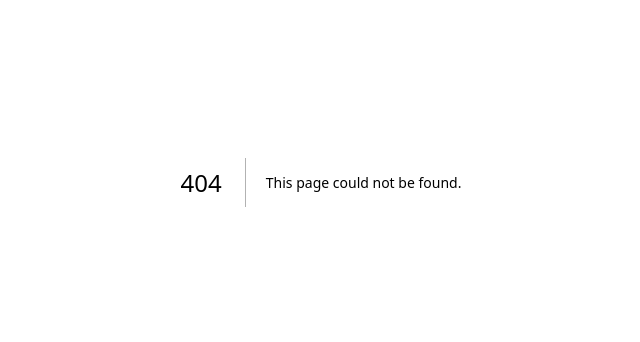
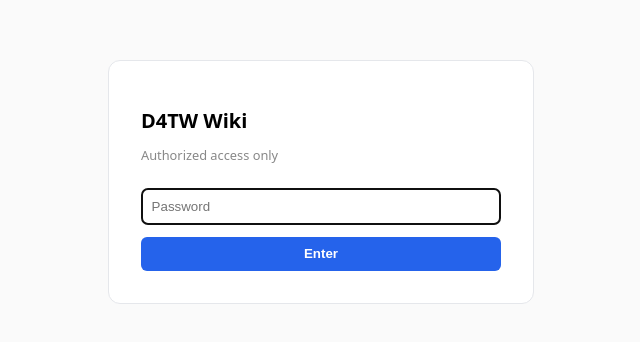
Before and after one commit to icub4igook/d4tw-wiki, a Next.js app: page /login in a window 1280 px wide. Before the commit this address had no page. Shown: the part 218-560 px from the top of the page, without its empty margins (319-959 px from the left). Built offline with nearby package versions, Linux system fonts and the light colour scheme.

Commit message:
Add password protection + noindex, webhook bypasses auth

```diff
--- /dev/null
+++ b/app/api/login/route.ts
@@ -0,0 +1,19 @@
+import { NextRequest, NextResponse } from 'next/server';
+
+export async function POST(request: NextRequest) {
+  const { password } = await request.json();
+
+  if (password === process.env.WIKI_PASSWORD) {
+    const response = NextResponse.json({ ok: true });
+    response.cookies.set('wiki_auth', password, {
+      httpOnly: true,
+      secure: true,
+      sameSite: 'lax',
+      maxAge: 60 * 60 * 24 * 30, // 30 days
+      path: '/',
+    });
+    return response;
+  }
+
+  return NextResponse.json({ error: 'Invalid password' }, { status: 401 });
+}
--- a/app/layout.tsx
+++ b/app/layout.tsx
@@ -1,15 +1,20 @@
-import "./globals.css";
-import { Metadata } from "next";
+import type { Metadata } from 'next';
 
 export const metadata: Metadata = {
-  title: "D4TW Wiki",
-  robots: { index: false, follow: false, nocache: true },
+  title: 'D4TW Wiki',
+  description: 'Brand intelligence wiki',
+  robots: { index: false, follow: false },
 };
 
 export default function RootLayout({ children }: { children: React.ReactNode }) {
   return (
     <html lang="en">
-      <body>{children}</body>
+      <head>
+        <meta name="robots" content="noindex, nofollow" />
+      </head>
+      <body style={{ fontFamily: 'system-ui, sans-serif', background: '#fafafa', margin: 0 }}>
+        {children}
+      </body>
     </html>
   );
 }
--- /dev/null
+++ b/app/login/page.tsx
@@ -0,0 +1,46 @@
+'use client';
+import { useState } from 'react';
+import { useRouter } from 'next/navigation';
+
+export default function LoginPage() {
+  const [password, setPassword] = useState('');
+  const [error, setError] = useState('');
+  const router = useRouter();
+
+  async function handleSubmit(e: React.FormEvent) {
+    e.preventDefault();
+    const res = await fetch('/api/login', {
+      method: 'POST',
+      headers: { 'Content-Type': 'application/json' },
+      body: JSON.stringify({ password }),
+    });
+    if (res.ok) {
+      router.push('/');
+      router.refresh();
+    } else {
+      setError('Wrong password');
+    }
+  }
+
+  return (
+    <div style={{ display: 'flex', justifyContent: 'center', alignItems: 'center', minHeight: '100vh' }}>
+      <form onSubmit={handleSubmit} style={{ background: '#fff', border: '1px solid #e5e7eb', borderRadius: 12, padding: '2rem', width: 360 }}>
+        <h1 style={{ fontSize: '1.25rem', fontWeight: 700, marginBottom: 4 }}>D4TW Wiki</h1>
+        <p style={{ color: '#888', fontSize: '0.8rem', marginBottom: '1.5rem' }}>Authorized access only</p>
+        <input
+          type="password"
+          value={password}
+          onChange={(e) => setPassword(e.target.value)}
+          placeholder="Password"
+          style={{ width: '100%', padding: '0.6rem', border: '1px solid #ddd', borderRadius: 6, marginBottom: '0.75rem', boxSizing: 'border-box' }}
+          autoFocus
+        />
+        {error && <p style={{ color: 'red', fontSize: '0.8rem', marginBottom: '0.5rem' }}>{error}</p>}
+        <button type="submit"
+          style={{ width: '100%', padding: '0.6rem', background: '#2563eb', color: '#fff', border: 'none', borderRadius: 6, fontWeight: 600, cursor: 'pointer' }}>
+          Enter
+        </button>
+      </form>
+    </div>
+  );
+}
```
Also changed, not shown: middleware.ts (added, +31 -0 lines).
